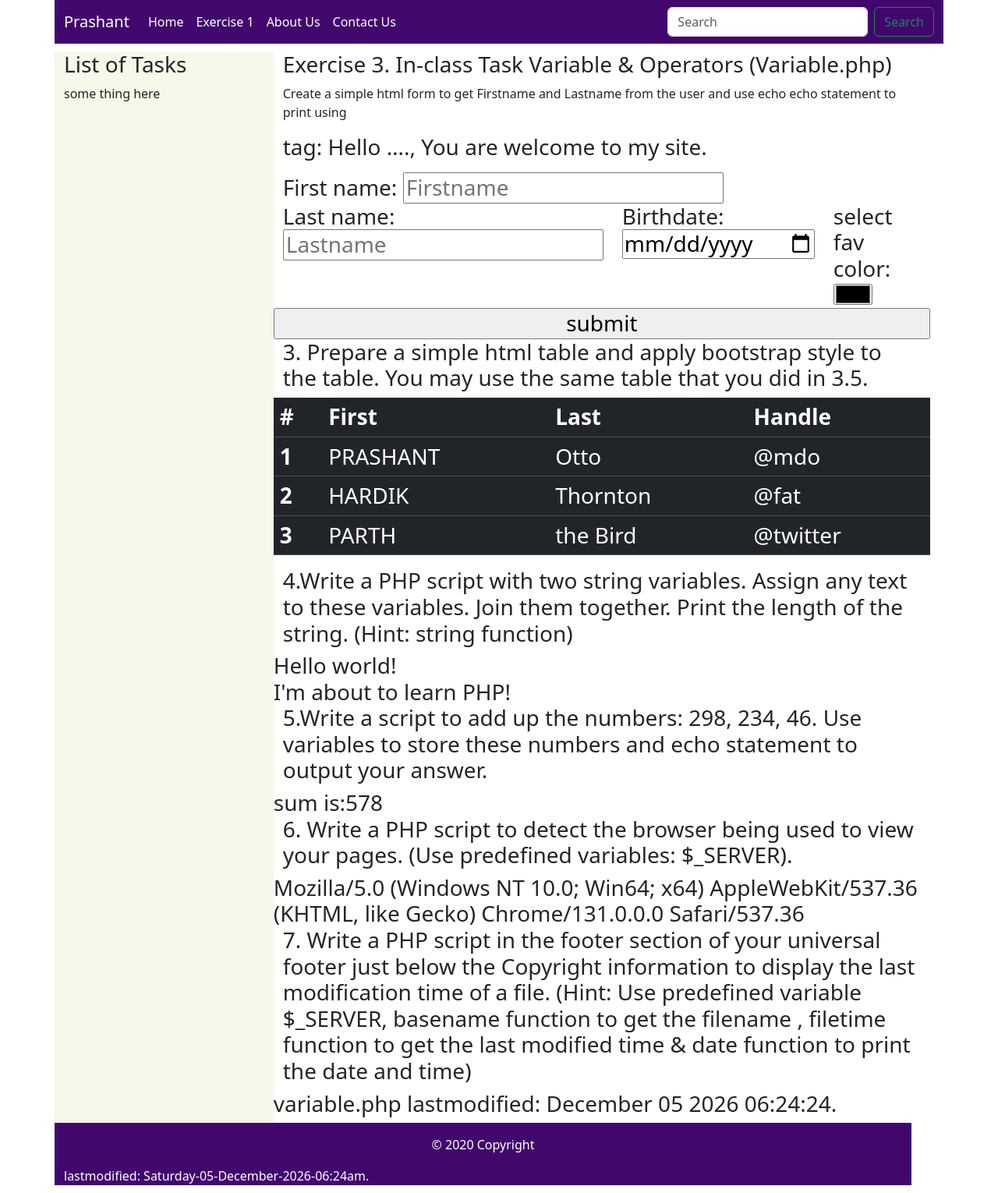
After one commit to 8401483508/pst_task, a PHP site: page /variable.php in a window 1280 px wide. The commit adds this page. Shown: the whole page at 78% size. Run offline with PHP 8.4, Linux system fonts and the light colour scheme; data that the repository does not hold is empty.

Commit message:
add footer

```diff
--- a/layout/ex2.php
+++ b/layout/ex2.php
@@ -1,3 +1,3 @@
 <?php include "Realheader.php"?>
-<h1 style="colour: #fff;"> Realmedrid Website</h1>
+
 <?php include "Realfooter.php"?>
--- a/layout/footer.php
+++ b/layout/footer.php
@@ -9,6 +9,11 @@
   </div>
   <!-- Copyright -->
 
+  <?php
+
+echo "\n lastmodified: " .  date ("l-d-F-Y-H:ia.",getlastmod());
+?>
+
 </footer></div>
 </div>
 
--- a/layout/hello.php
+++ b/layout/hello.php
@@ -1 +1,3 @@
-something
+<?php
+echo "Hello World";
+?>
--- /dev/null
+++ b/layout/variable.php
@@ -0,0 +1,91 @@
+<?php include "header.php" ?>
+
+<h3> Exercise 3. In-class Task Variable & Operators (Variable.php)</h3>
+<p> Create a simple html form to get Firstname and Lastname from the user and use echo echo statement to print using <h3> tag: Hello …., You are welcome to my site.</p>
+<form action="action.php" method="post">
+    <div class="row">
+
+<div class="col">
+First name: <input type="text" name="fname" required placeholder="Firstname">
+</div>
+<div class="col">
+Last name: <input type="text" name="lname" required placeholder="Lastname">
+</div>
+
+<div class="col">
+Birthdate: <input type="Date" name="BDate"required placeholder="Birthdate">
+</div>
+<div class="col">
+select fav color: <input type="color" name="color"required placeholder="blue">
+</div>
+<input type="submit" value="submit">
+
+</form>
+<h3> 3. Prepare a simple html table and apply bootstrap style to the table. You may use the same table that you did in 3.5.
+</h3>
+<table class="table table-dark">
+  <thead>
+    <tr>
+      <th scope="col">#</th>
+      <th scope="col">First</th>
+      <th scope="col">Last</th>
+      <th scope="col">Handle</th>
+    </tr>
+  </thead>
+  <tbody>
+    <tr>
+      <th scope="row">1</th>
+      <td>PRASHANT</td>
+      <td>Otto</td>
+      <td>@mdo</td>
+    </tr>
+    <tr>
+      <th scope="row">2</th>
+      <td>HARDIK</td>
+      <td>Thornton</td>
+      <td>@fat</td>
+    </tr>
+    <tr>
+      <th scope="row">3</th>
+      <td>PARTH</td>
+      <td>the Bird</td>
+      <td>@twitter</td>
+    </tr>
+  </tbody>
+</table>
+<h3> 4.Write a PHP script with two string variables. Assign any text to these variables. Join them together.  Print the length of the string. (Hint: string function)</h3>
+
+<?php
+
+echo "Hello world!<br>";
+echo "I'm about to learn PHP!<br>";
+?>
+<h3> 5.Write a script to add up the numbers: 298, 234, 46. Use variables to store these numbers and echo statement to output your answer.
+</h3>
+
+<?php
+$a = 298;
+$b = 234;
+$c = 46;
+
+$d = $a + $b + $c;
+echo "\n sum is:" . $d;
+?>
+
+<h3> 6. Write a PHP script to detect the browser being used to view your pages. (Use predefined variables: $_SERVER).
+</h3>
+<?php
+
+echo $_SERVER["HTTP_USER_AGENT"] . "<br>";
+?>
+
+<h3> 7. Write a PHP script in the footer section of your universal footer just below the Copyright information to display the last modification time of a file. (Hint: Use predefined variable $_SERVER, basename function  to get the filename , filetime function to get the last modified time & date function to print the date and time)
+</h3>
+
+<?php
+$name = $_SERVER['PHP_SELF'];
+$filename = basename($name);
+echo "$filename lastmodified: " . date ("F d Y H:i:s.",filemtime($filename));
+?>
+
+<?php include "footer.php" ?>
```
Also changed, not shown: layout/action.php (added, +18 -0 lines), layout/index.php (+4 -10 lines), layout/realheader.php (+38 -2 lines), layout/.htaccess (added).
